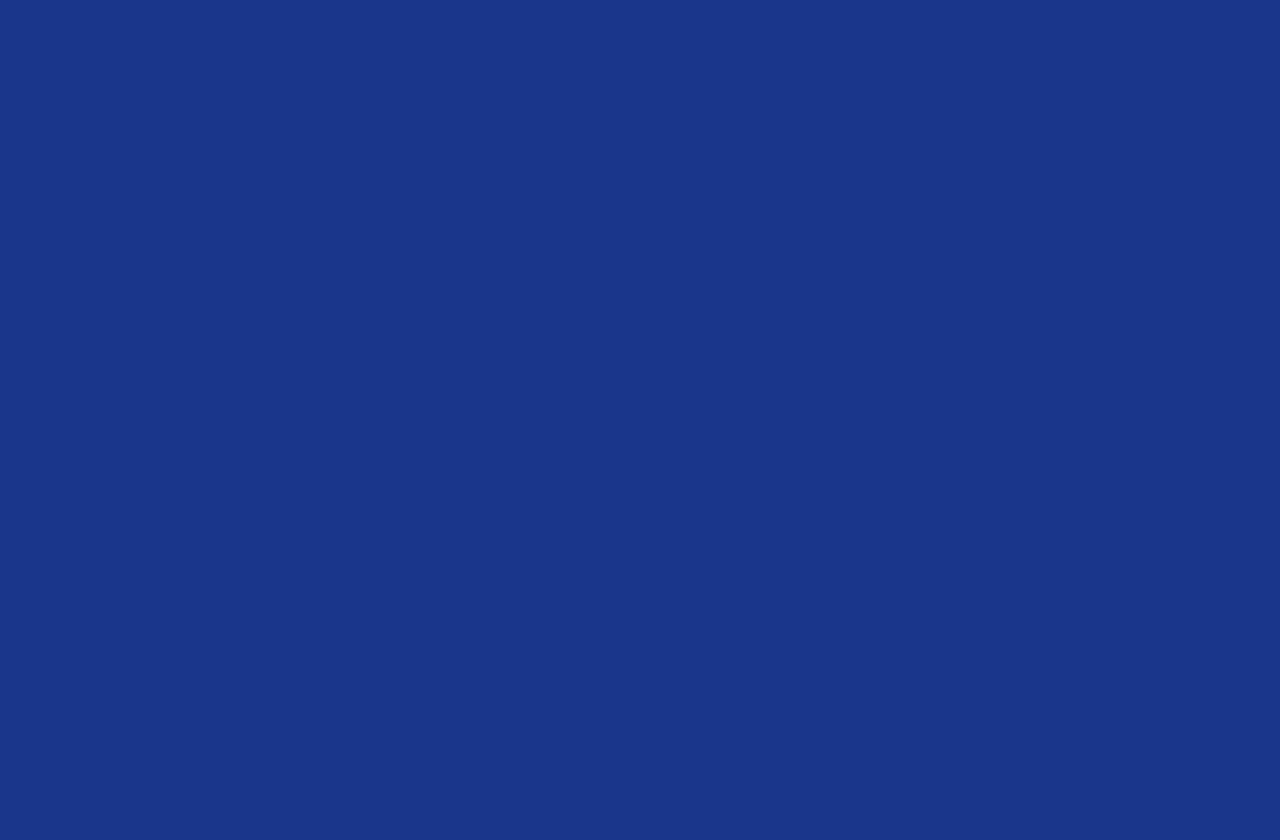
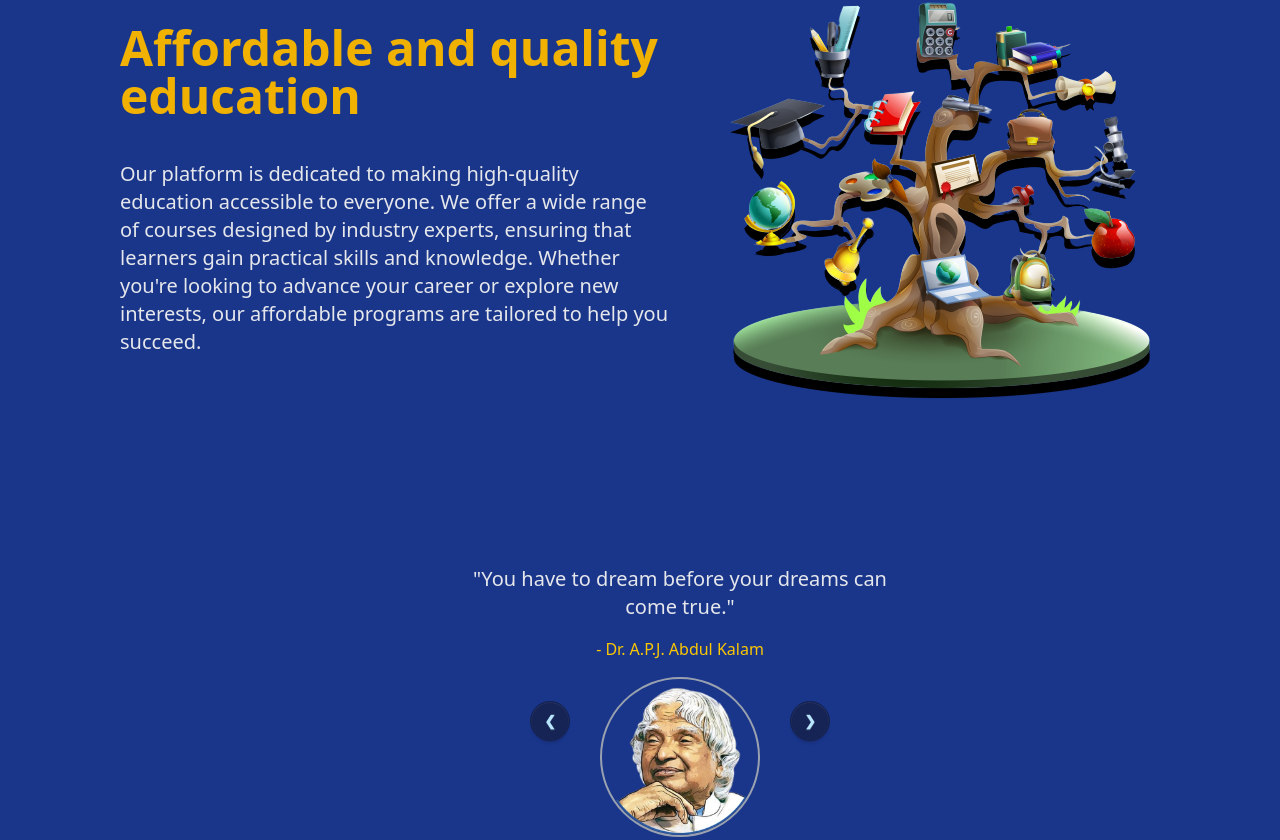
Before and after one commit to KumarRajeev931244/lmsProjectFrontend, a React (Vite) app: page /about in a window 1280 px wide. Before the commit this address had no page. Shown: the part 140-980 px from the top of the page. Before the commit the page ends 800 px from the top, so only its background shows below. Built offline with nearby package versions, Linux system fonts and the light colour scheme.

Commit message:
feat: add AboutUs page with content and carousel, update routing in App component

```diff
--- a/src/App.jsx
+++ b/src/App.jsx
@@ -1,12 +1,15 @@
 
 import { Route,Routes } from "react-router-dom";
 import HomePage from "./pages/HomePage";
+import AboutUs from "./pages/AboutUs";
 
 function App() {
     return (
         <>
         <Routes>
             <Route path="/" element={<HomePage/>}></Route>
+            <Route path="/about" element={<AboutUs/>}></Route>
+
         </Routes>
 
         </>
--- /dev/null
+++ b/src/pages/AboutUs.jsx
@@ -0,0 +1,133 @@
+import HomeLayout from "../Layouts/HomeLayout";
+import aboutMainImage from '../assets/aboutMainImage.png';
+import albert from '../assets/albert.jpg';
+import nelsonMandela from '../assets/nelsonMandela.png';
+import BillGates from '../assets/BillGates.jpg';
+import apj from '../assets/apj.png';
+import steveJobs from '../assets/steveJobs.png';
+
+function AboutUs() {
+    return (
+        <HomeLayout>
+            <div className="pl-20 pt-20 flex flex-col text-white">
+                <div className="flex items-center gap-5 mx-10">
+                    <section className="w-1/2 space-y-10">
+                    <h1 className="text-5xl text-yellow-500 font-semibold">
+                        Affordable and quality education
+                    </h1>
+                    <p className="text-xl text-gray-200">
+                        Our platform is dedicated to making high-quality education accessible to everyone. We offer a wide range of courses designed by industry experts, ensuring that learners gain practical skills and knowledge. Whether you're looking to advance your career or explore new interests, our affordable programs are tailored to help you succeed.
+                    </p>
+                    </section>
+                    <div className="w-1/2">
+                    <img src={aboutMainImage} alt="aboutMainImage" className="drop-shadow-2xl" id="test1" style={{
+                        filter: "drop-shadow(0px 10px rgb(0,0,0))"
+                    }}/>
+                </div>
+                </div>
+                {/* carousel */}
+
+                <div className="carousel w-1/2 my-16 m-auto">
+                    {/* slide 1 */}
+                    <div id="slide1" className="carousel-item relative w-full">
+                        <div className="flex flex-col items-center justify-center gap-4 px-[15%]">
+                         <p className="text-xl text-gray-200 text-center">
+                              "You have to dream before your dreams can come true." <br />
+                        </p>
+                        <h3 className="text-yellow-400">- Dr. A.P.J. Abdul Kalam</h3>
+                        <img
+                            src= {apj}
+                            className="w-40 rounded-full border-2 border-gray-400"
+                        />
+                        <div className="absolute w-[50%] flex justify-between transform translate-y-1/2">
+                            <a href="#slide5" className="btn btn-circle">❮</a>
+                            <a href="#slide2" className="btn btn-circle">❯</a>
+                        </div>
+                        </div>
+                    </div>
+                    {/* slide 2 */}
+                    <div id="slide2" className="carousel-item relative w-full">
+                       <div className="flex flex-col items-center justify-center gap-4 px-[15%]">
+                        <p className="tet-xl text-gray-200">
+                        "Education is the most powerful weapon which you can use to change the world." <br />
+
+                        </p>
+                        <h3 className="text-yellow-400">- Nelson Mandela</h3>
+                        <img
+                            src= {nelsonMandela}
+                            className="w-40 rounded-full border-2 border-gray-400"
+                        />
+                        <div className="absolute w-[50%] flex justify-between transform translate-y-1/2">
+                            <a href="#slide1" className="btn btn-circle">❮</a>
+                            <a href="#slide3" className="btn btn-circle">❯</a>
+                        </div>
+                        </div>
+                    </div>
+
+                    {/* slide 3 */}
+                    <div id="slide3" className="carousel-item relative w-full">
+                       <div className="flex flex-col items-center justify-center gap-4 px-[15%]">
+                        <p className="tet-xl text-gray-200">
+                        "Your work is going to fill a large part of your life, and the only way to be truly satisfied is to do what you believe is great work. And the only way to do great work is to love what you do." <br />
+                        </p>
+                        <h3 className="text-yellow-400">- Steve Jobs</h3>
+                        <img
+                            src= {steveJobs}
+                            className="w-40 rounded-full border-2 border-gray-400"
+                        />
+                        <div className="absolute w-[50%] flex justify-between transform translate-y-1/2">
+                            <a href="#slide2" className="btn btn-circle">❮</a>
+                            <a href="#slide4" className="btn btn-circle">❯</a>
+                        </div>
+                        </div>
+                    </div>
+
+                    {/* slide 4 */}
+
+                    <div id="slide4" className="carousel-item relative w-full">
+                       <div className="flex flex-col items-center justify-center gap-4 px-[15%]">
+                        <p className="text-xl text-gray-200 text-center">
+                            "Education is not the learning of facts, but the training of the mind to think." <br />
+                         </p>
+                         <h3 className="text-yellow-400">- Albert Einstein</h3>
+                        <img
+                            src= {albert}
+                            className="w-40 rounded-full border-2 border-gray-400"
+                        />
+                        <div className="absolute w-[50%] flex justify-between transform translate-y-1/2">
+                            <a href="#slide3" className="btn btn-circle">❮</a>
+                            <a href="#slide5" className="btn btn-circle">❯</a>
+                        </div>
+                        </div>
+                    </div>
+
+
+                    {/* slide 5 */}
+
+                    <div id="slide5" className="carousel-item relative w-full">
+                       <div className="flex flex-col items-center justify-center gap-4 px-[15%]">
+                        <p className="tet-xl text-gray-200">
+                        "Don't compare yourself with anyone in this world. If you do so, you are insulting yourself." <br />
+
+                        </p>
+                        <h3 className="text-yellow-400">-Bill Gates</h3>
+                        <img
+                            src= {BillGates}
+                            className="w-40 rounded-full border-2 border-gray-400"
+                        />
+                        <div className="absolute w-[50%] flex justify-between transform translate-y-1/2">
+                            <a href="#slide4" className="btn btn-circle">❮</a>
+                            <a href="#slide1" className="btn btn-circle">❯</a>
+                        </div>
+                        </div>
+                    </div>
+                </div>
+
+
+            </div>
+
+        </HomeLayout>
+    );
+}
+
+export default AboutUs;
```
Also changed, not shown: src/assets/einstine.jfif (deleted).
